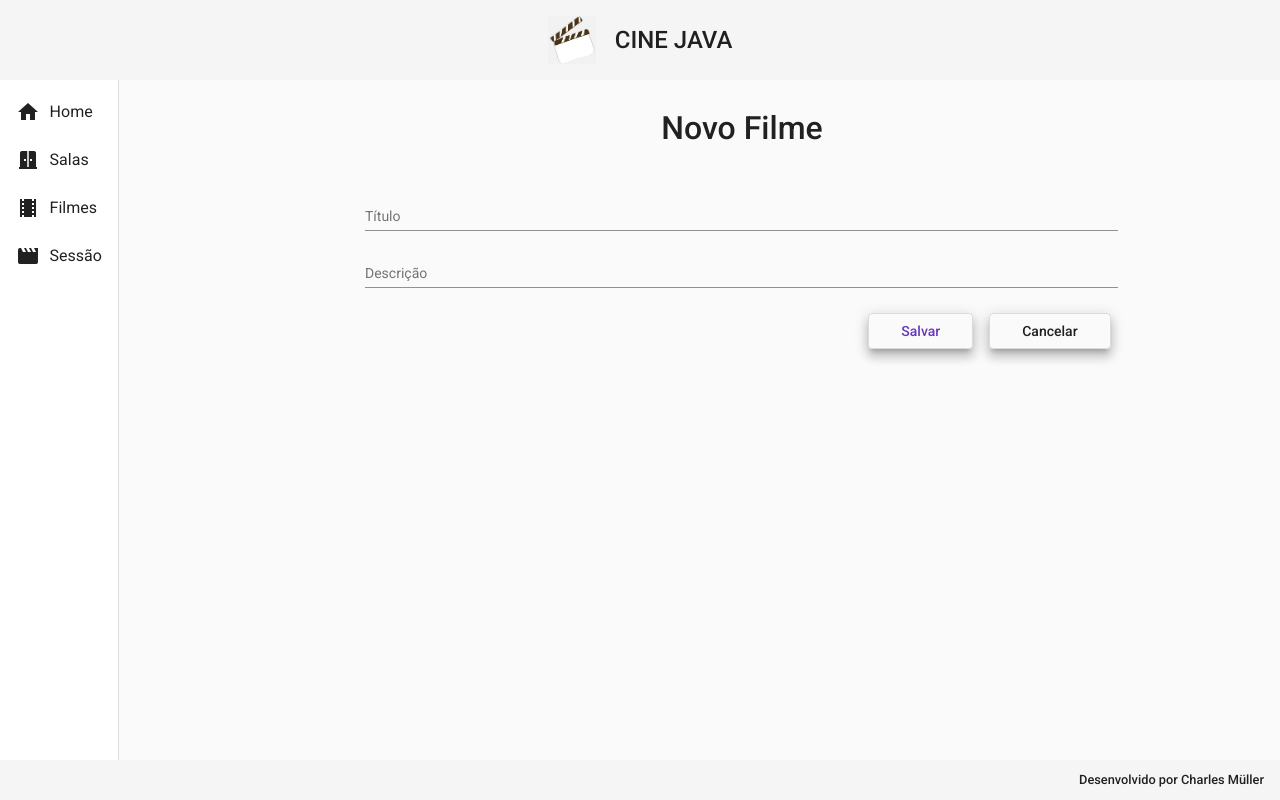
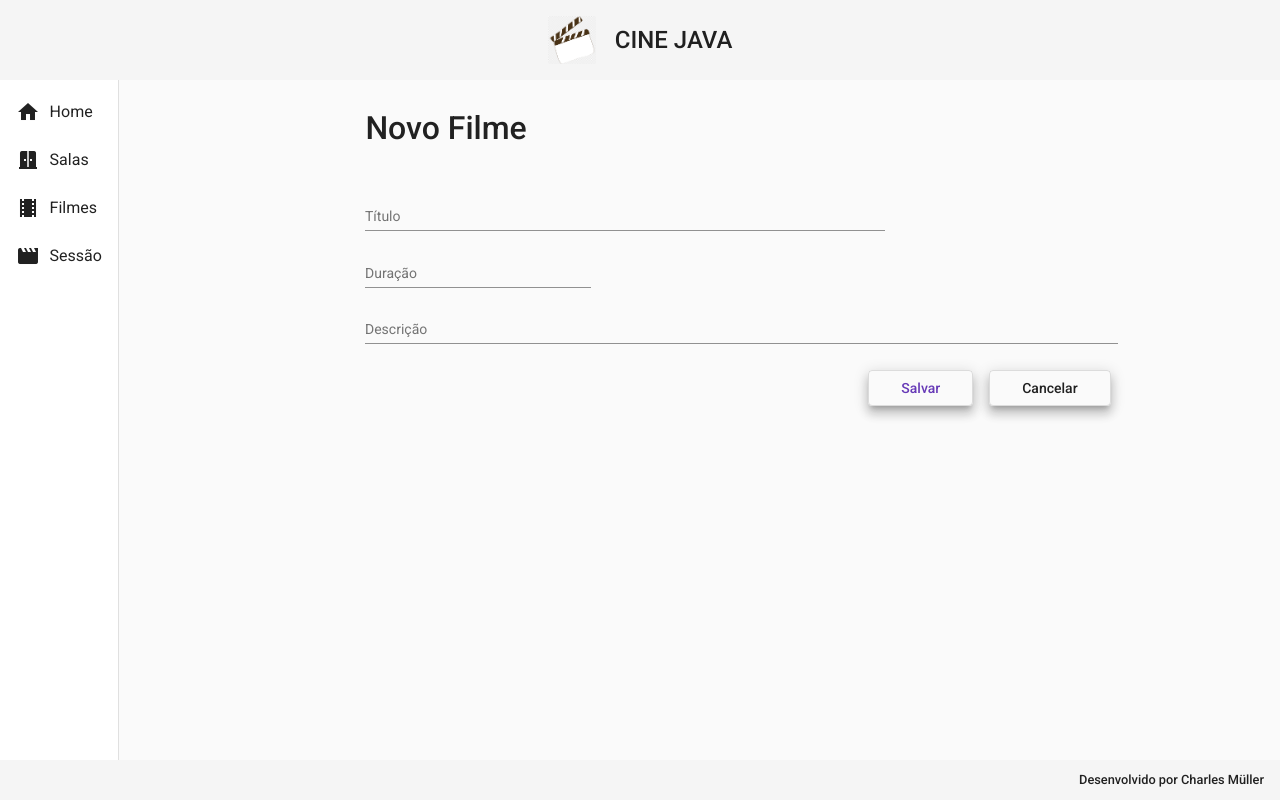
Before and after one commit to Charles6425/CineJava-front, an Angular app: page /filmes/create in a window 1280 px wide. Built offline with nearby package versions, Linux system fonts and the light colour scheme.

Commit message:
função de botão cancel

```diff
--- a/src/app/components/view/filme/filme-create/filme-create.component.css
+++ b/src/app/components/view/filme/filme-create/filme-create.component.css
@@ -1,5 +1,5 @@
 form{
-    text-align: center;
+    text-align: start;
     width: 70%;
     margin: 2rem auto 0 auto;
 }
@@ -11,6 +11,16 @@ h1{
 .form{
     width: 100%;
 }
+.form-titulo{
+    width: 69%;
+    padding-right: .5rem;
+
+}
+.form-duracao{
+    width: 30%;
+}
+
+
 .buttons{
     text-align: end;
 }
--- a/src/app/components/view/filme/filme-create/filme-create.component.html
+++ b/src/app/components/view/filme/filme-create/filme-create.component.html
@@ -1,9 +1,14 @@
 <form>
     <h1>Novo Filme</h1>
 
-    <mat-form-field class="form">
+    <mat-form-field class="form-titulo">
         <mat-label>Título</mat-label>
         <input matInput [(ngModel)]="filme.titulo" type="text" name="titulo" placeholder="Título do filme.">
+    </mat-form-field>
+
+    <mat-form-field class="form-duracao">
+        <mat-label>Duração</mat-label>
+        <input matInput [(ngModel)]="filme.duracao" type="text" name="duracao" placeholder="Ex. 1:30">
     </mat-form-field>
 
     <mat-form-field class="form">
@@ -11,9 +16,12 @@
         <input matInput [(ngModel)]="filme.descricao" type="text" name="descricao" placeholder="Ex. Um breve resumo do filme.">
     </mat-form-field>
 
+
+
     <div class="buttons">
-        <button (click)="create()" class="mat-button mat-elevation-z8" mat-stroked-button color="primary">Salvar</button>
-        <button class="mat-button mat-elevation-z8" mat-stroked-button color="warm">Cancelar</button>
+        <button (click)="create()" class="mat-button mat-elevation-z8" mat-stroked-button
+            color="primary">Salvar</button>
+        <button (click)="cancel()" class="mat-button mat-elevation-z8" mat-stroked-button color="warm">Cancelar</button>
     </div>
 
 </form>
--- a/src/app/components/view/filme/filme-create/filme-create.component.ts
+++ b/src/app/components/view/filme/filme-create/filme-create.component.ts
@@ -31,4 +31,9 @@ export class FilmeCreateComponent implements OnInit {
     })
   }
 
+  cancel():void{
+    this.router.navigate(['filmes']);
+  }
+
+
 }
```
